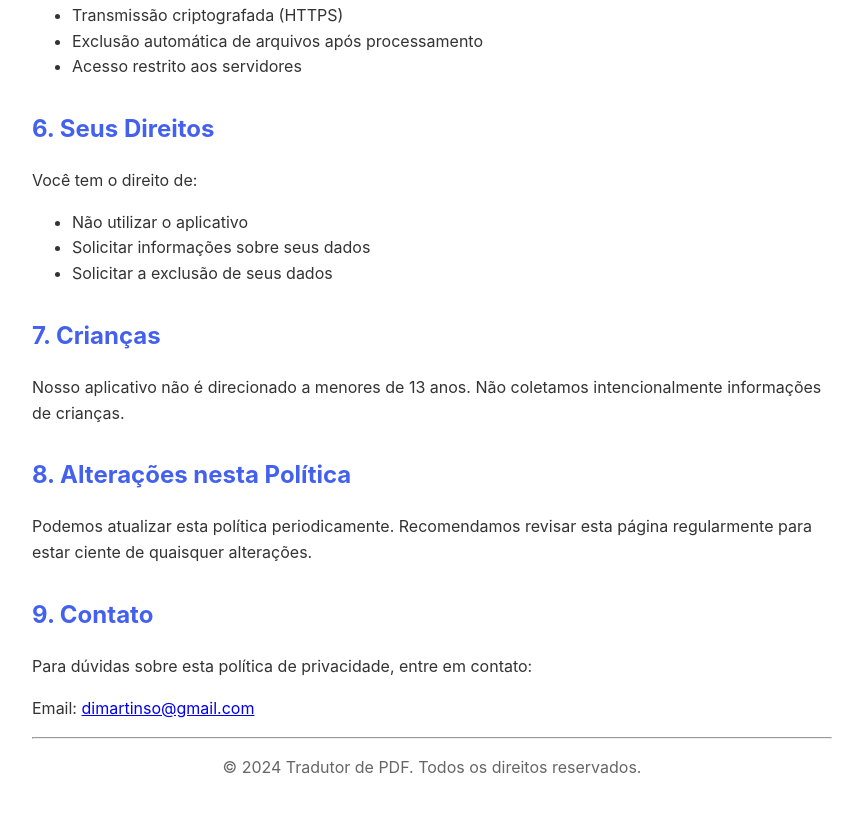
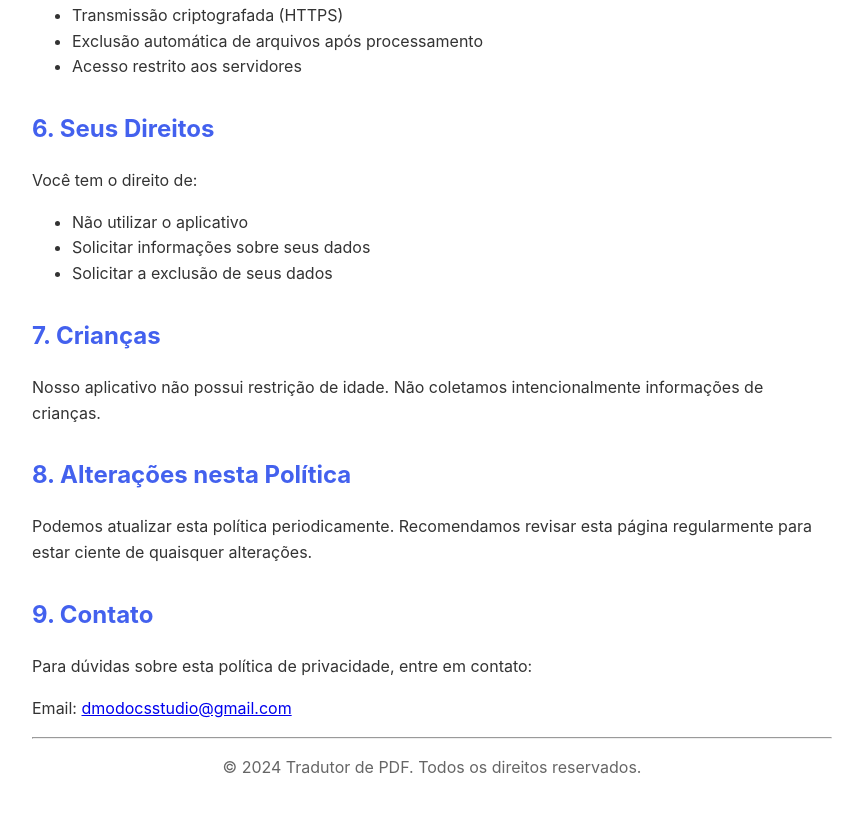
Before and after one commit to DiegoMaOl/politica-de-privacidade-do-tradutor, a plain HTML site: page index.html in a window 1280 px wide. Shown: the part 1249-2062 px from the top of the page, without its empty margins (208-1071 px from the left). Drawn offline with Linux system fonts and the light colour scheme.

Commit message:
Update index.html

```diff
--- a/index.html
+++ b/index.html
@@ -72,14 +72,14 @@
     </ul>
 
     <h2>7. Crianças</h2>
-    <p>Nosso aplicativo não é direcionado a menores de 13 anos. Não coletamos intencionalmente informações de crianças.</p>
+    <p>Nosso aplicativo não possui restrição de idade. Não coletamos intencionalmente informações de crianças.</p>
 
     <h2>8. Alterações nesta Política</h2>
     <p>Podemos atualizar esta política periodicamente. Recomendamos revisar esta página regularmente para estar ciente de quaisquer alterações.</p>
 
     <h2>9. Contato</h2>
     <p>Para dúvidas sobre esta política de privacidade, entre em contato:</p>
-    <p>Email: <a href="mailto:dimartinso@gmail.com">dimartinso@gmail.com</a></p>
+    <p>Email: <a href="mailto:dimartinso@gmail.com">dmodocsstudio@gmail.com</a></p>
 
     <hr>
     <p style="text-align: center; color: #666;">© 2024 Tradutor de PDF. Todos os direitos reservados.</p>
```
